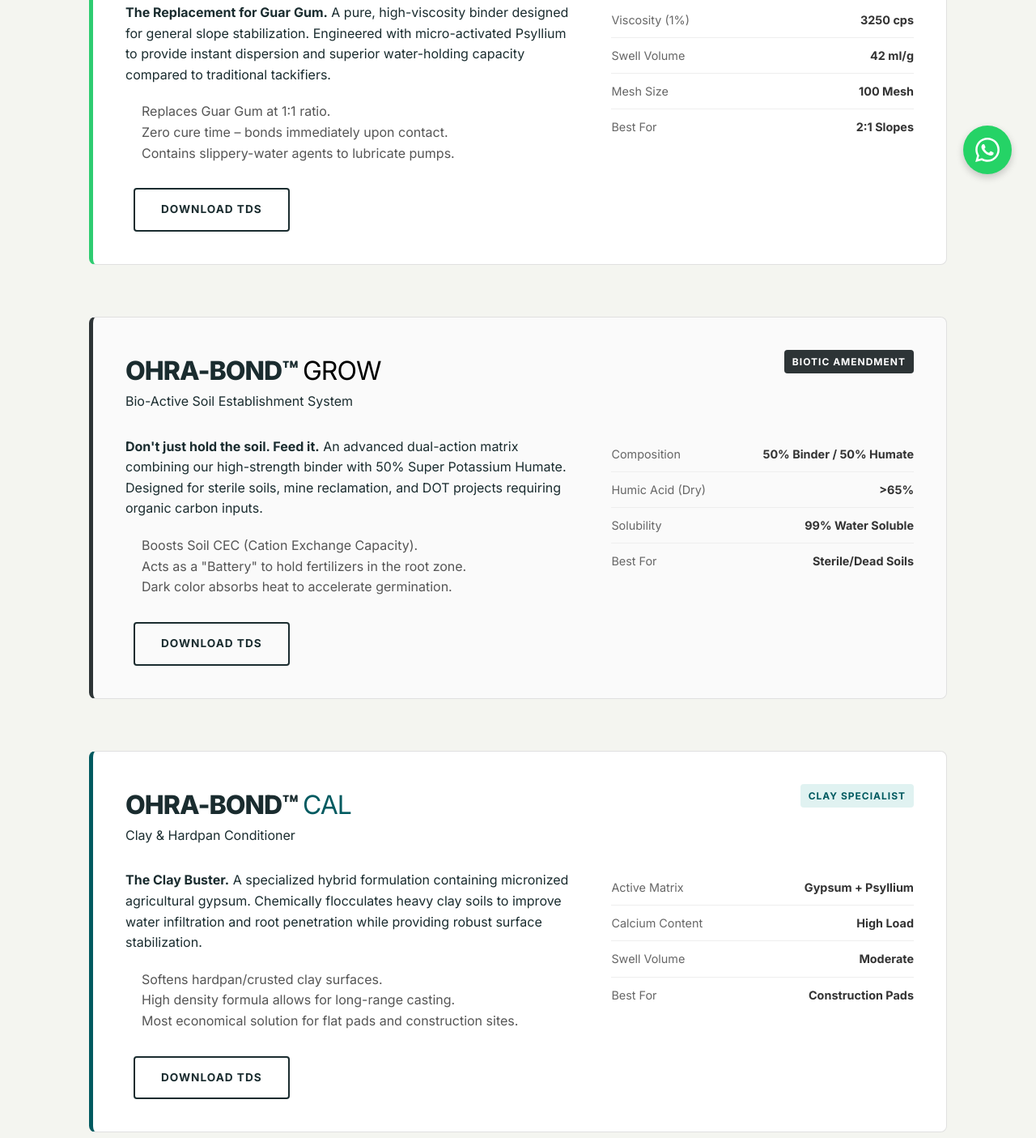
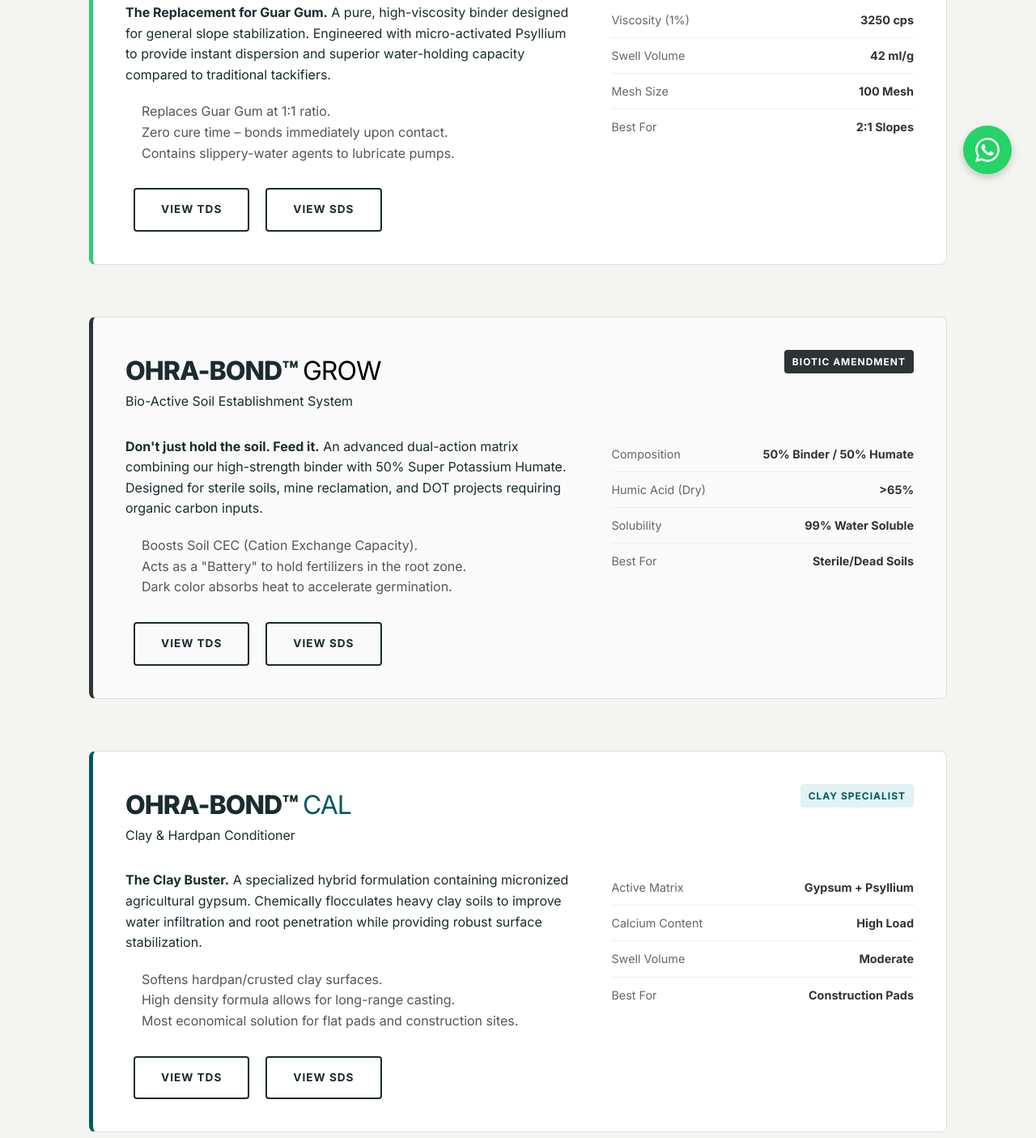
Before and after one commit to krushi5188/OHRACHEM, a plain HTML site: page product.html in a window 1280 px wide. Shown: the part 555-1960 px from the top of the page at 81% size. Drawn offline with Linux system fonts and the light colour scheme.

Commit message:
Update product.html

```diff
--- a/product.html
+++ b/product.html
@@ -37,7 +37,7 @@
         /* THEME COLORS */
         .theme-green { border-left: 5px solid #2ecc71; }
         .theme-grow { border-left: 5px solid #2d3436; background: #fafafa; }
-        .theme-cal { border-left: 5px solid #005A60; } /* Reverted to Brand Teal for Uniformity */
+        .theme-cal { border-left: 5px solid #005A60; }
 
         .prod-header { display: flex; justify-content: space-between; align-items: flex-start; flex-wrap: wrap; gap: 20px; }
         .prod-title h2 { font-size: 2rem; margin: 0; font-weight: 800; letter-spacing: -1px; }
@@ -55,6 +55,8 @@
         .spec-table tr:last-child td { border-bottom: none; }
         .spec-label { color: #666; font-weight: 500; }
         .spec-val { text-align: right; font-weight: 700; color: #333; }
+
+        .btn-group { display: flex; gap: 10px; margin-top: 30px; }
 
         @media(max-width: 768px) {
             .prod-grid { grid-template-columns: 1fr; }
@@ -105,8 +107,9 @@
                                 <li>Zero cure time – bonds immediately upon contact.</li>
                                 <li>Contains slippery-water agents to lubricate pumps.</li>
                             </ul>
-                            <div style="margin-top:30px;">
-                                <a href="OHRA_WEBSITE/OHRA-BOND_GREEN_TDS.pdf" class="btn btn-secondary">Download TDS</a>
+                            <div class="btn-group">
+                                <a href="ohra-bond-green-tds.html" target="_blank" class="btn btn-secondary">View TDS</a>
+                                <a href="ohra-bond-green-sds.html" target="_blank" class="btn btn-secondary">View SDS</a>
                             </div>
                         </div>
                         <div>
@@ -136,8 +139,9 @@
                                 <li>Acts as a "Battery" to hold fertilizers in the root zone.</li>
                                 <li>Dark color absorbs heat to accelerate germination.</li>
                             </ul>
-                            <div style="margin-top:30px;">
-                                <a href="OHRA_WEBSITE/OHRA-BOND_GROW_TDS.pdf" class="btn btn-secondary">Download TDS</a>
+                            <div class="btn-group">
+                                <a href="ohra-bond-grow-tds.html" target="_blank" class="btn btn-secondary">View TDS</a>
+                                <a href="ohra-bond-grow-sds.html" target="_blank" class="btn btn-secondary">View SDS</a>
                             </div>
                         </div>
                         <div>
@@ -167,8 +171,9 @@
                                 <li>High density formula allows for long-range casting.</li>
                                 <li>Most economical solution for flat pads and construction sites.</li>
                             </ul>
-                            <div style="margin-top:30px;">
-                                <a href="OHRA_WEBSITE/OHRA-BOND_CAL_TDS.pdf" class="btn btn-secondary">Download TDS</a>
+                            <div class="btn-group">
+                                <a href="ohra-bond-cal-tds.html" target="_blank" class="btn btn-secondary">View TDS</a>
+                                <a href="ohra-bond-cal-sds.html" target="_blank" class="btn btn-secondary">View SDS</a>
                             </div>
                         </div>
                         <div>
```
